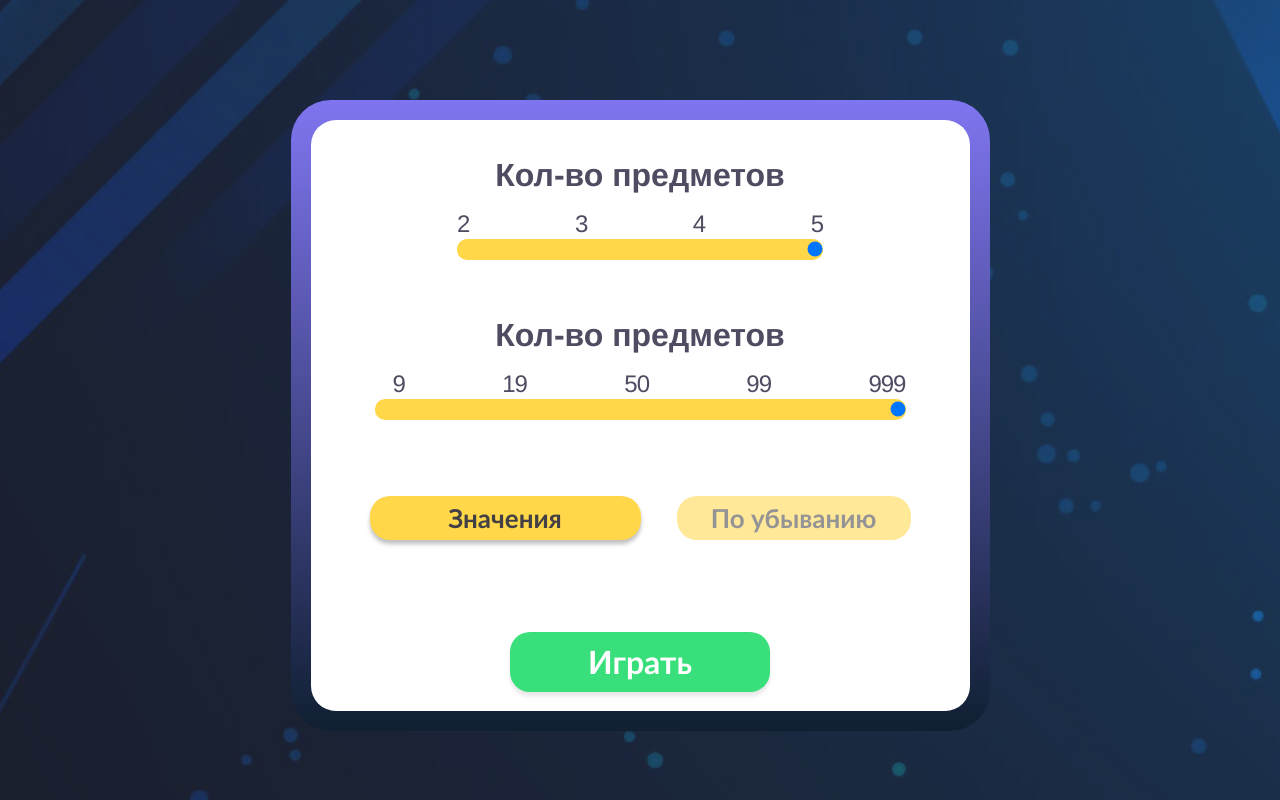
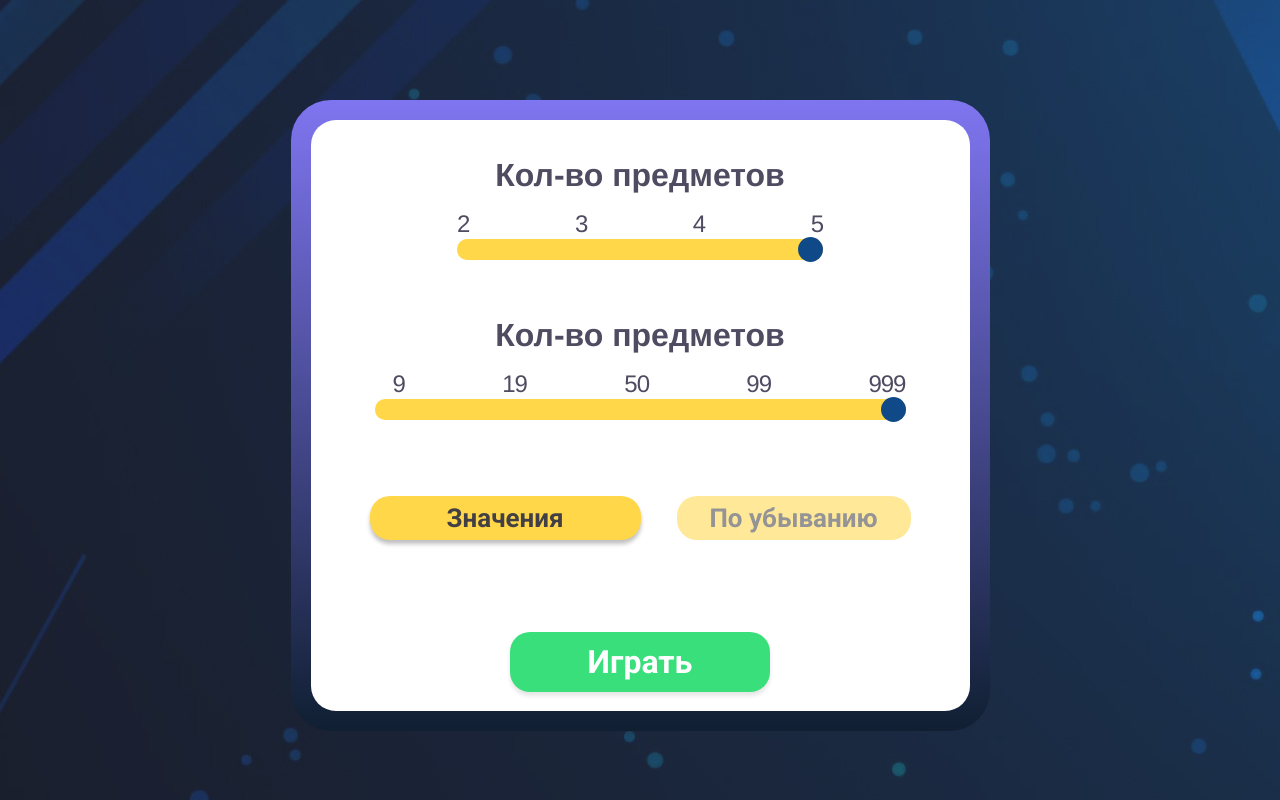
Before and after one commit to OrangeRootkit/next-game-TS, a Next.js app: page / in a window 1280 px wide. Built offline with nearby package versions, Linux system fonts and the light colour scheme.

Commit message:
correct build ver

```diff
--- a/src/components/ItemsField/ItemsField.tsx
+++ b/src/components/ItemsField/ItemsField.tsx
@@ -10,28 +10,28 @@
 
 type ItemsFieldProps = {
   backGround: string;
-  settings: {dir: string, amount: string, variant: string}
+  settings: { dir: string; amount: string; variant: string };
 };
 
 const ItemsField: FC<ItemsFieldProps> = ({
   backGround,
   settings,
 }: ItemsFieldProps) => {
-  console.log(settings);
-
   const { dir, amount, variant } = settings;
   const tempArray = makeRandomArray(+amount + 1, 0, +variant);
   const [resultNumbers, setResultNumbers] = useState<number[]>([]);
-  const [firstNumber] =
-    dir === "asc"
-      ? useState(Math.min(...tempArray))
-      : useState(Math.max(...tempArray));
+
+      const [firstNumber] = useState(dir !== "asc"? Math.min(...tempArray):Math.max(...tempArray) )
+
+
   const [randomArray] = useState(
     tempArray.filter((el: any) => el !== firstNumber)
   );
   const [tempRandomArray, setTempRandomArray] = useState(
     tempArray.filter((el: any) => el !== firstNumber)
   );
+
+
   const [addMinArr, setAddMinArr] = useState<number[]>([]);
   const [modal, setModal] = useState(false);
 
--- a/src/components/Modal/Modal.module.scss
+++ b/src/components/Modal/Modal.module.scss
@@ -45,7 +45,8 @@
 }
 
 .text {
-  margin: 0 auto;
+  width: 80%;
+  text-align: center;
   color: #5f40a1;
   font-size: 40px;
   line-height: 51px;
--- a/src/pages/[GamePage].tsx
+++ b/src/pages/[GamePage].tsx
@@ -5,13 +5,9 @@
 import { useRouter } from "next/router";
 import { backGroundArr } from "@/kit/background";
 
-
-
-
 const GamePage = () => {
   const router = useRouter();
-  const dir:any = router.query.GamePage;
-  console.log(dir)
+  const dir: any = router.query.GamePage;
   const amount = router.asPath.substring(
     router.asPath.indexOf("+") + 1,
     router.asPath.indexOf("+") + 2
--- a/src/pages/_app.tsx
+++ b/src/pages/_app.tsx
@@ -1,5 +1,5 @@
 import '@/styles/globals.css'
-import "../styles/ItemsFiels.scss"
+import "@/styles/ItemsFiels.scss"
 import type { AppProps } from 'next/app'
 
 export default function App({ Component, pageProps }: AppProps) {
--- a/src/styles/globals.css
+++ b/src/styles/globals.css
@@ -1,35 +1,8 @@
-/* @tailwind base;
-@tailwind components;
-@tailwind utilities;
-
-:root {
-  --foreground-rgb: 0, 0, 0;
-  --background-start-rgb: 214, 219, 220;
-  --background-end-rgb: 255, 255, 255;
-}
-
-@media (prefers-color-scheme: dark) {
-  :root {
-    --foreground-rgb: 255, 255, 255;
-    --background-start-rgb: 0, 0, 0;
-    --background-end-rgb: 0, 0, 0;
-  }
-}
+@import url("https://fonts.googleapis.com/css2?family=Roboto:wght@400;700&display=swap");
 
 body {
-  color: rgb(var(--foreground-rgb));
-  background: linear-gradient(
-      to bottom,
-      transparent,
-      rgb(var(--background-end-rgb))
-    )
-    rgb(var(--background-start-rgb));
-} */
-
-body {
-  font-family: "Gill Sans", "Gill Sans MT", Calibri, "Trebuchet MS", sans-serif;
+  font-family: "Roboto", sans-serif;
 }
-
 
 * {
   padding: 0px;
@@ -45,12 +18,12 @@
 
 :focus,
 :active {
-  /*outline: none;*/
+  outline: none;
 }
 
 a:focus,
 a:active {
-  /* outline: none;*/
+  outline: none;
 }
 
 /* Links */
--- a/src/ui/Range/Range.module.scss
+++ b/src/ui/Range/Range.module.scss
@@ -39,9 +39,9 @@
   height: 21px;
   border-radius: 10px;
   background-color: #ffd748;
+  appearance: none;
   -webkit-appearance: none;
   -moz-appearance: none;
-  appearance: none;
 
   &::-moz-range-thumb {
     background-color: #104987;
@@ -50,6 +50,16 @@
     height: 25px;
     border-radius: 25px;
     cursor: pointer;
+  }
+
+  &::-webkit-slider-thumb {
+    background-color: #104987;
+    border: none;
+    width: 25px;
+    height: 25px;
+    border-radius: 25px;
+    cursor: pointer;
+    appearance: none;
   }
 
   &__small {
```
